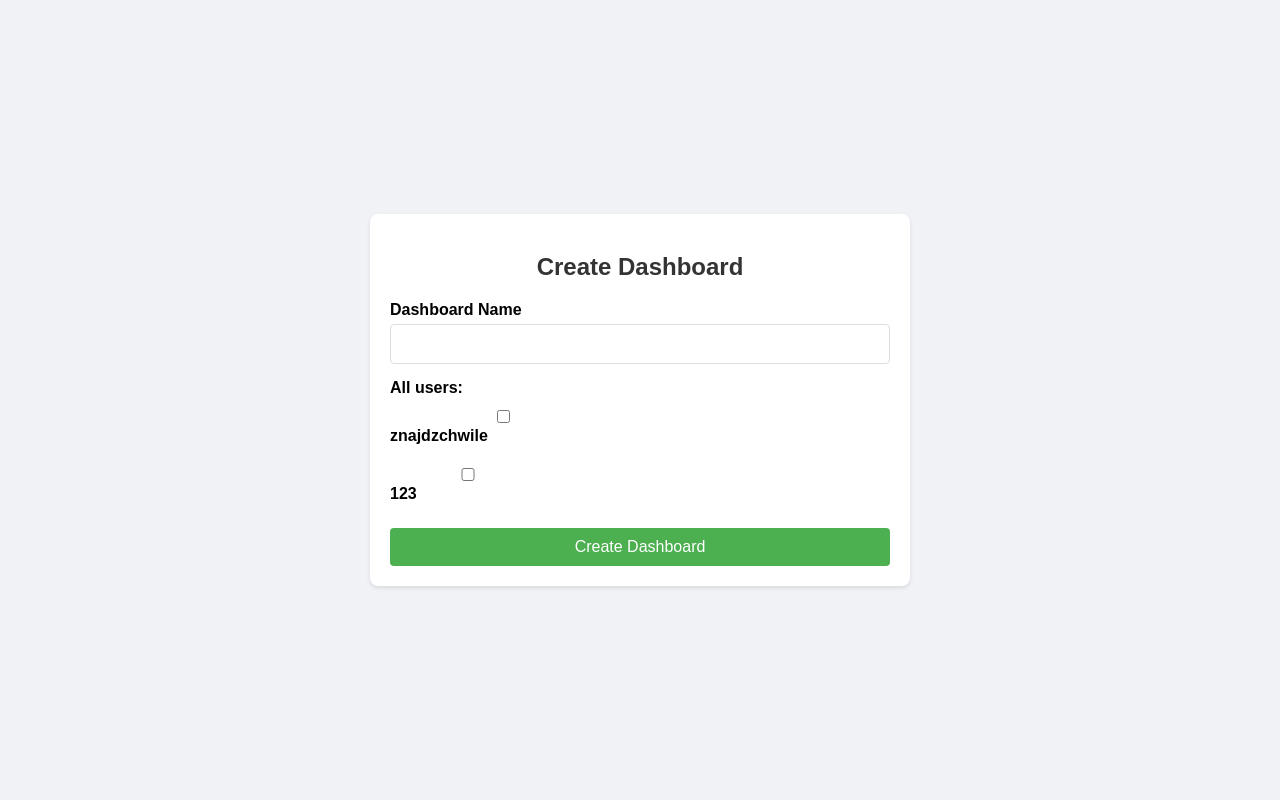
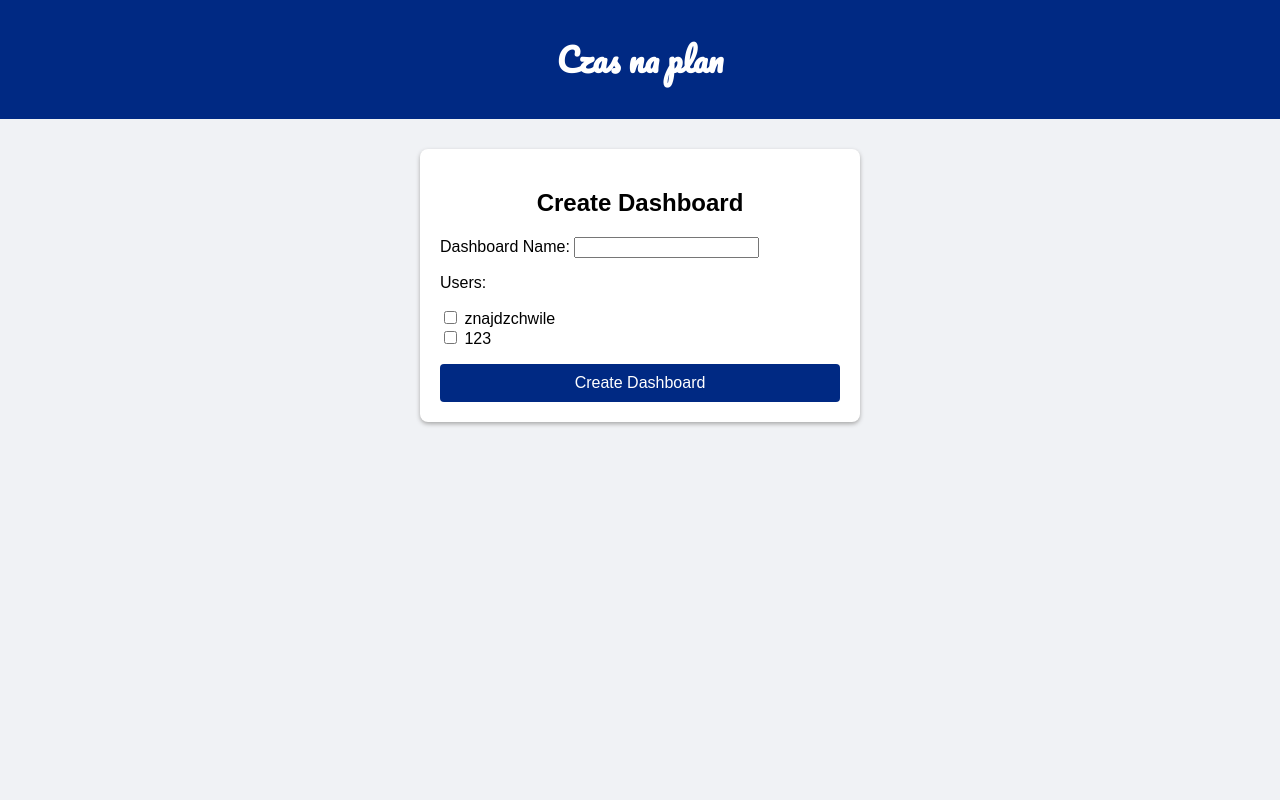
Before and after one commit to Kuczek03/Czas-na-Plan, a Django app: page /dashboards/ in a window 1280 px wide. Run offline with Django 5.2, Linux system fonts and the light colour scheme; a user stored in the database is signed in; data comes from the database, SQL or seed files in the repository.

Commit message:
Update tab_form.html
CreateNewDashboard (tab_form) - poprawka

```diff
--- a/templates/tab_form.html
+++ b/templates/tab_form.html
@@ -2,8 +2,9 @@
 <html lang="en">
 <head>
     <meta charset="UTF-8">
+    <link rel="stylesheet" href="https://fonts.googleapis.com/css2?family=Pacifico&display=swap">
     <meta name="viewport" content="width=device-width, initial-scale=1.0">
-    <title>Create Dashboard</title>
+    <title>Home</title>
     <style>
         body {
             font-family: Arial, sans-serif;
@@ -11,100 +12,95 @@
             margin: 0;
             padding: 0;
             display: flex;
-            justify-content: center;
+            flex-direction: column;
             align-items: center;
+            justify-content: flex-start;
             height: 100vh;
         }
-        .form-container {
+        header {
+            background-color: #002983;
+            font-family: 'Pacifico', cursive;
+            color: white;
+            padding: 10px 0;
+            text-align: center;
+            width: 100%;
+        }
+        .container {
+            max-width: 400px;
+            width: 100%;
+            padding: 20px;
+            margin-top: 30px;
             background-color: #fff;
-            padding: 20px;
             border-radius: 8px;
-            box-shadow: 0 2px 4px rgba(0, 0, 0, 0.1);
-            width: 100%;
-            max-width: 500px;
+            box-shadow: 0 2px 4px darkgray;
         }
-        .form-container h2 {
+        .container h2 {
             margin-bottom: 20px;
-            color: #333;
             text-align: center;
         }
         .form-group {
             margin-bottom: 15px;
+            text-align: left;
         }
         .form-group label {
             display: block;
             margin-bottom: 5px;
             font-weight: bold;
         }
-        .form-group input,
-        .form-group select,
-        .form-group textarea {
-            width: 100%;
+        .form-group input {
+            width: calc(100% - 22px);
             padding: 10px;
             border: 1px solid #ddd;
             border-radius: 4px;
             box-sizing: border-box;
-            font-size: 16px;
         }
-        .form-group-user {
-            margin-bottom: 15px;
-        }
-        .form-group-user label {
-            display: block;
-            margin-bottom: 10px;
-            font-weight: bold;
-        }
-        .user-entry {
-            display: flex;
-            align-items: center;
-            margin-bottom: 10px;
-        }
-        .user-entry input[type="checkbox"] {
-            margin-right: 100px;
-        }
-        .submit-button {
+        .login-button, .submit-button {
             width: 100%;
             padding: 10px;
             border: none;
             border-radius: 4px;
-            background-color: #4CAF50;
+            background-color: #002983;
             color: white;
             font-size: 16px;
             cursor: pointer;
         }
-        .submit-button:hover {
-            background-color: #45a049;
+        .login-button:hover, .submit-button:hover {
+            background-color: #001d66;
         }
-        .error {
-            color: red;
+        .register-link {
+            margin-top: 15px;
             font-size: 14px;
+            color: #002983;
+            text-decoration: none;
+            opacity: 0.6;
+            text-align: center;
+            display: block;
+        }
+        .register-link:hover {
+            opacity: 1;
+        }
+        .user-list {
+            text-align: left;
+            padding: 0;
+            margin: 0;
+            list-style: none;
+        }
+        .user-list li {
+            padding: 8px 0;
+            border-bottom: 1px solid #ddd;
         }
     </style>
 </head>
 <body>
-    <div class="form-container">
+    <header>
+        <h1>Czas na plan</h1>
+    </header>
+
+    <div class="container">
         <h2>Create Dashboard</h2>
         <form method="post">
             {% csrf_token %}
-            {% for field in form %}
-                <div class="form-group {% if field.name == "users" %}form-group-user{% endif %}">
-                    {% if field.name == "users" %}
-                        <label>All users:</label>
-                        {% for subfield in field %}
-                            <div class="user-entry">
-                                {{ subfield }}
-                                <label for="{{ subfield.id_for_label }}">{{ subfield.label }}</label>
-                            </div>
-                        {% endfor %}
-                    {% else %}
-                        <label for="{{ field.id_for_label }}">{{ field.label }}</label>
-                        {{ field }}
-                    {% endif %}
-                    {% if field.errors %}
-                        <div class="error">{{ field.errors }}</div>
-                    {% endif %}
-                </div>
-            {% endfor %}
+            {{ form.as_p }}
             <button type="submit" class="submit-button">Create Dashboard</button>
         </form>
     </div>
```
